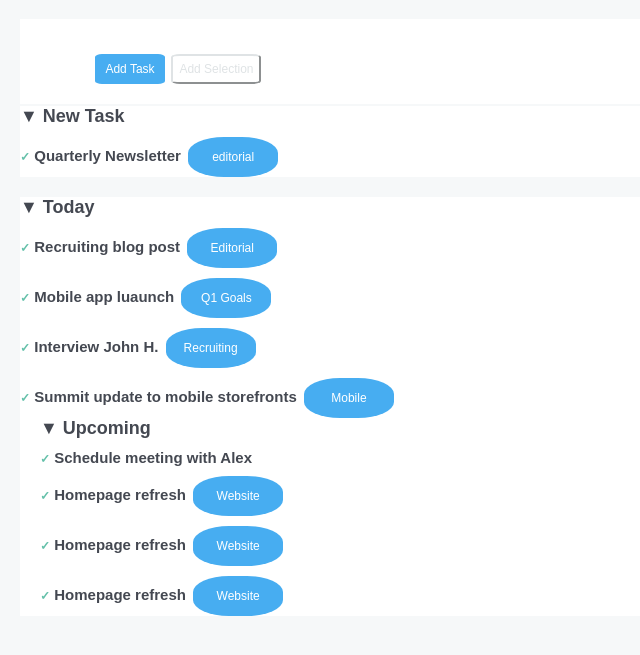
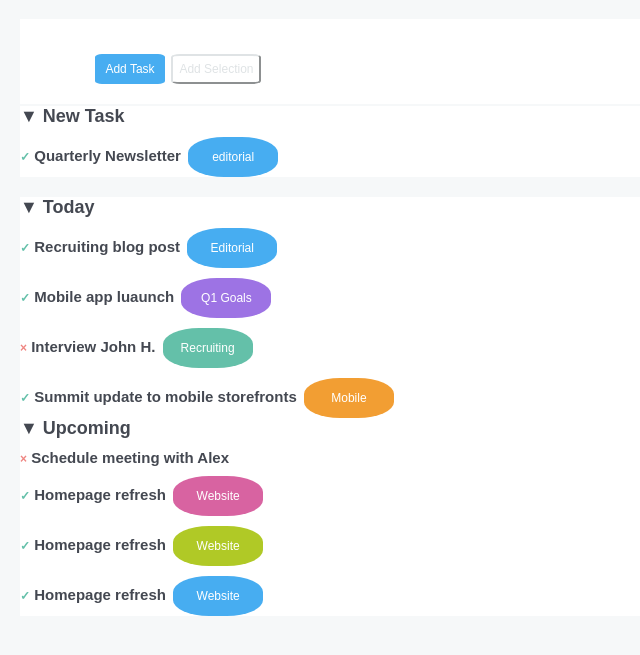
Before and after one commit to Maria-Lucia-Mazzara/html-css-toboolist, a plain HTML site: page index.html in a window 1280 px wide. Shown: the part 113-768 px from the top of the page, without its empty margins (0-640 px from the left). Drawn offline with Linux system fonts and the light colour scheme.

Commit message:
html finito da sistemare css

```diff
--- a/assets/css/style.css
+++ b/assets/css/style.css
@@ -147,10 +147,10 @@ header {
 
 /*inizio Today*/
 
-.quadrato_contenitore2 {
+.quadrato_contenitore3 {
     width: 80%;
     background-color: #ffffff;
-    margin: 0px 20px 20px 20px;
+    margin: 0px 20px 0px 20px;
 }
 
 .spazi {
@@ -174,10 +174,18 @@ header {
     display: inline-block;
 
 }
+.cross {
+    background-color: #ffffff;
+    color: var(--icona-rossa);
+    border-color: 1px --icona-rossa;
+    font-size: 12px;
+    border-radius: 50%;
+    display: inline-block;
 
-.battonblu {
-    background-color: var(--bottone-blu);
-    border: #000000 1px;
+}
+.battonviola {
+    background-color: #9d73e4;
+    border: 1px #9d73e4;
     color: #ffffff;
     font-size: 12px;
     border-radius: 40%;
@@ -188,3 +196,108 @@ header {
     display: inline-block;
 
 }
+.battonverde {
+    background-color: #64c0a9;
+    border: 1px #64c0a9;
+    color: #ffffff;
+    font-size: 12px;
+    border-radius: 40%;
+    margin-left: 3px;
+    padding: 1px;
+    width: 90px;
+    height: 40px;
+    display: inline-block;
+
+}
+.battonverde {
+    background-color: #64c0a9;
+    border: 1px #64c0a9;
+    color: #ffffff;
+    font-size: 12px;
+    border-radius: 40%;
+    margin-left: 3px;
+    padding: 1px;
+    width: 90px;
+    height: 40px;
+    display: inline-block;
+
+}
+.battonarancio {
+    background-color: #f29e33;
+    border: 1px #f29e33;
+    color: #ffffff;
+    font-size: 12px;
+    border-radius: 40%;
+    margin-left: 3px;
+    padding: 1px;
+    width: 90px;
+    height: 40px;
+    display: inline-block;
+
+}
+/*fine Today*/
+
+/*inizio Upcoming*/
+
+.quadrato_contenitore3 {
+    width: 80%;
+    background-color: #ffffff;
+    margin: 0px 20px 0px 20px;
+}
+
+.spazi {
+
+    font-size: 18px;
+    font-weight: bold;
+    color: var(--colore-testo);
+}
+
+.task {
+    padding-top: 10px;
+    font-size: 15px;
+}
+
+.check {
+    background-color: #ffffff;
+    color: #64c0a9;
+    border-color: #64c0a9;
+    font-size: 12px;
+    border-radius: 50%;
+    display: inline-block;
+
+}
+.cross {
+    background-color: #ffffff;
+    color: var(--icona-rossa);
+    border-color: 1px --icona-rossa;
+    font-size: 12px;
+    border-radius: 50%;
+    display: inline-block;
+
+}
+.battonrosa {
+    background-color: #d863a1;
+    border: 1px #d863a1;
+    color: #ffffff;
+    font-size: 12px;
+    border-radius: 40%;
+    margin-left: 3px;
+    padding: 1px;
+    width: 90px;
+    height: 40px;
+    display: inline-block;
+
+}
+.battonlime {
+    background-color: #b0c926;
+    border: 1px #b0c926;
+    color: #ffffff;
+    font-size: 12px;
+    border-radius: 40%;
+    margin-left: 3px;
+    padding: 1px;
+    width: 90px;
+    height: 40px;
+    display: inline-block;
+
+}
--- a/index.html
+++ b/index.html
@@ -25,6 +25,7 @@
     <!-- fine header -->
     <!-- main button -->
     <main>
+        <!-- inizio main button -->
         <div class="quadrato_contenitore">
 
             <button class="batton">Add Task</button>
@@ -57,42 +58,51 @@
         <!-- fine main task -->
 
         <!-- inizio main Today -->
-          <div class="quadrato_contenitore2">
+        <div class="quadrato_contenitore3">
 
             <div class="spazi">
                 <span class="freccia">&#9660;</span>
                 <strong>Today</strong>
                 <div class="task">
-                    <span class="check">&#10003</span>
+                    <span class="check">&#10003;</span>
                     <span>Recruiting blog post</span>
                     <button class="battonblu">Editorial</button>
 
                 </div>
                 <!-- bottone viola -->
                 <div class="task">
-                    <span class="check">&#10003</span>
+                    <span class="check">&#10003;</span>
                     <span>Mobile app luaunch</span>
-                    <button class="battonblu">Q1 Goals</button>
+                    <button class="battonviola">Q1 Goals</button>
 
                 </div>
                 <!-- fine bottone viola -->
 
                 <!-- bottone verde -->
                 <div class="task">
-                    <span class="check">&#10003</span>
+                    <span class="cross">&#215;</span>
                     <span>Interview John H.</span>
-                    <button class="battonblu">Recruiting</button>
+                    <button class="battonverde">Recruiting</button>
 
                 </div>
                 <!-- fine bottone verde -->
                 <!-- bottone arancio -->
                 <div class="task">
-                    <span class="check">&#10003</span>
+                    <span class="check">&#10003;</span>
                     <span>Summit update to mobile storefronts</span>
-                    <button class="battonblu">Mobile</button>
+                    <button class="battonarancio">Mobile</button>
 
                 </div>
                 <!-- fine bottone arancio -->
+
+
+
+
+
+            </div>
+        </div>
+        <!-- fine main Today -->
+
 
         <!-- inizio Upcoming -->
         <div class="quadrato_contenitore2">
@@ -101,29 +111,29 @@
                 <span class="freccia">&#9660;</span>
                 <strong>Upcoming</strong>
                 <div class="task">
-                    <span class="check">&#10003</span>
+                    <span class="cross">&#215;</span>
                     <span>Schedule meeting with Alex</span>
 
                 </div>
                 <!-- bottone rosa -->
                 <div class="task">
-                    <span class="check">&#10003</span>
+                    <span class="check">&#10003;</span>
                     <span>Homepage refresh</span>
-                    <button class="battonblu">Website</button>
+                    <button class="battonrosa">Website</button>
 
                 </div>
                 <!-- fine bottone rosa -->
                 <!-- bottone lime -->
                 <div class="task">
-                    <span class="check">&#10003</span>
+                    <span class="check">&#10003;</span>
                     <span>Homepage refresh</span>
-                    <button class="battonblu">Website</button>
+                    <button class="battonlime">Website</button>
 
                 </div>
                 <!-- fine bottone lime -->
                 <!-- bottone blu -->
                 <div class="task">
-                    <span class="check">&#10003</span>
+                    <span class="check">&#10003;</span>
                     <span>Homepage refresh</span>
                     <button class="battonblu">Website</button>
 
@@ -133,18 +143,7 @@
             </div>
 
         </div>
-
-
-
-
-        </div>
-
-
-
-
-
-
-
+        <!-- fine Upcoming -->
 
     </main>
 </body>
```
Lines whose indentation alone changed are shown as unchanged.
